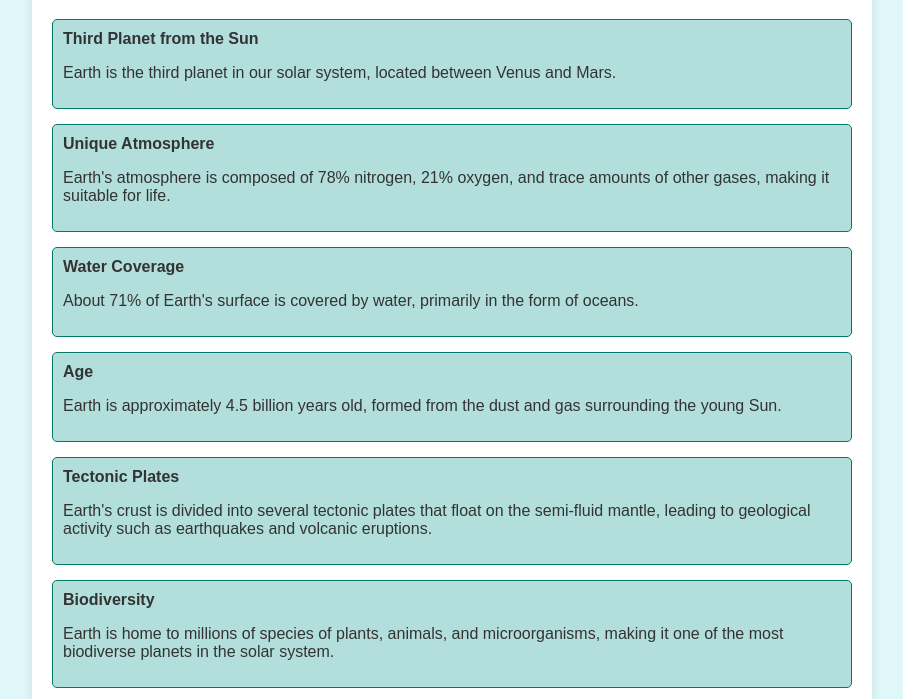
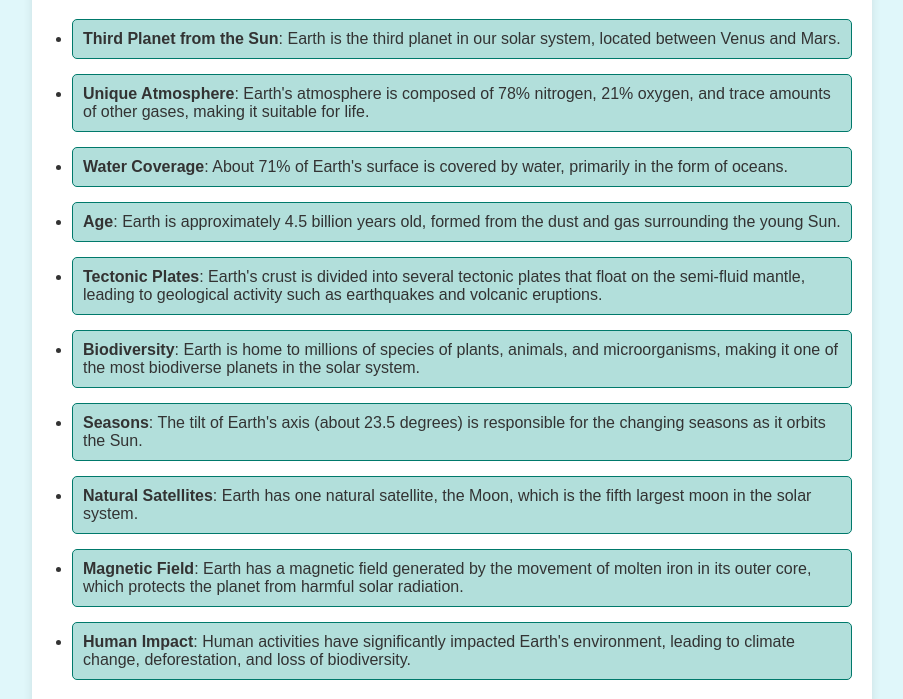
Before and after one commit to Vrushali-excelr/earthfacts, a plain HTML site: page index.html in a window 1280 px wide. Shown: the part 101-800 px from the top of the page, without its empty margins (188-1091 px from the left). Drawn offline with Linux system fonts and the light colour scheme.

Commit message:
Update index.html

```diff
--- a/index.html
+++ b/index.html
@@ -33,13 +33,23 @@
             border: 1px solid #00796b;
             border-radius: 5px;
             background-color: #b2dfdb;
+            transition: background-color 0.3s;
+        }
+
+        .fact:hover {
+            background-color: #80cbc4; /* Change background color on hover */
+        }
+
+        ul {
+            list-style-type: disc; /* Use bullet points */
+            padding-left: 20px; /* Indent the list */
         }
     </style>
 </head>
 <body>
     <div class="container">
         <h1>Interesting Facts About Earth</h1>
-        <div id="facts-container"></div>
+        <ul id="facts-container"></ul> <!-- Changed to an unordered list -->
     </div>
     <script>
         const facts = [
@@ -88,10 +98,10 @@
         function displayFacts() {
             const factsContainer = document.getElementById('facts-container');
             facts.forEach(fact => {
-                const factDiv = document.createElement('div');
-                factDiv.className = 'fact';
-                factDiv.innerHTML = `<strong>${fact.fact}</strong><p>${fact.description}</p>`;
-                factsContainer.appendChild(factDiv);
+                const factLi = document.createElement('li'); // Create a list item
+                factLi.className = 'fact';
+                factLi.innerHTML = `<strong>${fact.fact}</strong>: ${fact.description}`; // Include the description
+                factsContainer.appendChild(factLi);
             });
         }
 
```
